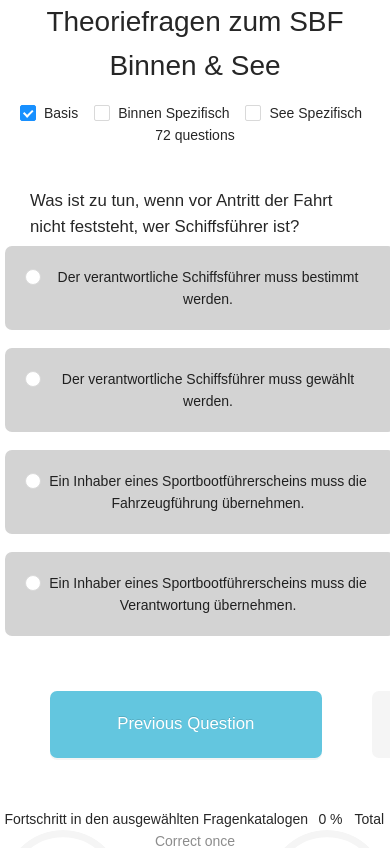
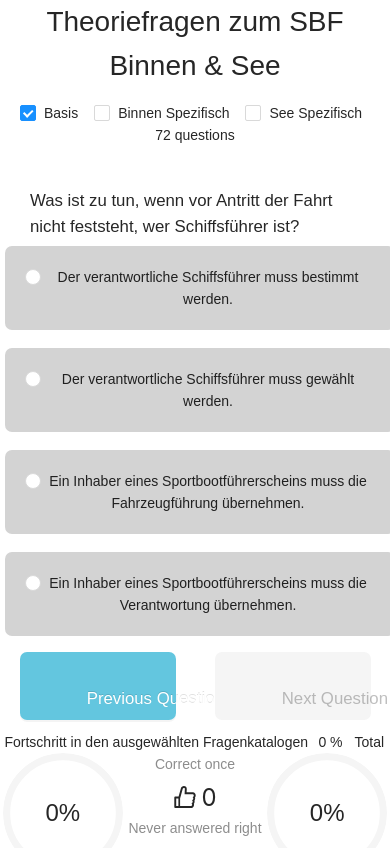
Before and after one commit to julschwarz/theorie-sbf-see-binnnen, a React (Create React App) app: page / in a window 390 px wide. Shown: the top 848 px of the page. Built offline with nearby package versions, Linux system fonts and the light colour scheme.

Commit message:
make buttons responsive design

```diff
--- a/src/styles.css
+++ b/src/styles.css
@@ -22,9 +22,8 @@
 }
 
 .Button {
-	margin: 50px;
-	display: inline-flex;
-	align-items: center;
+	margin: 3% 5%;
+	width: 40%;
 	border: none transparent;
 	background: rgba(71, 188, 218, 0.842);
 	padding: 2em 4em;
```
